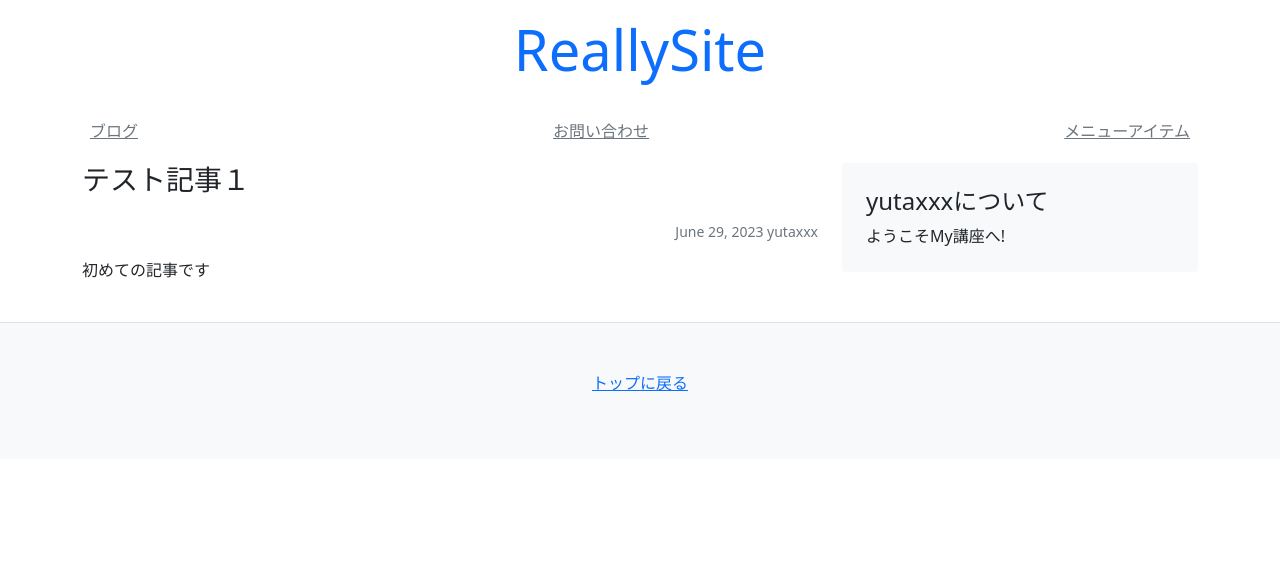
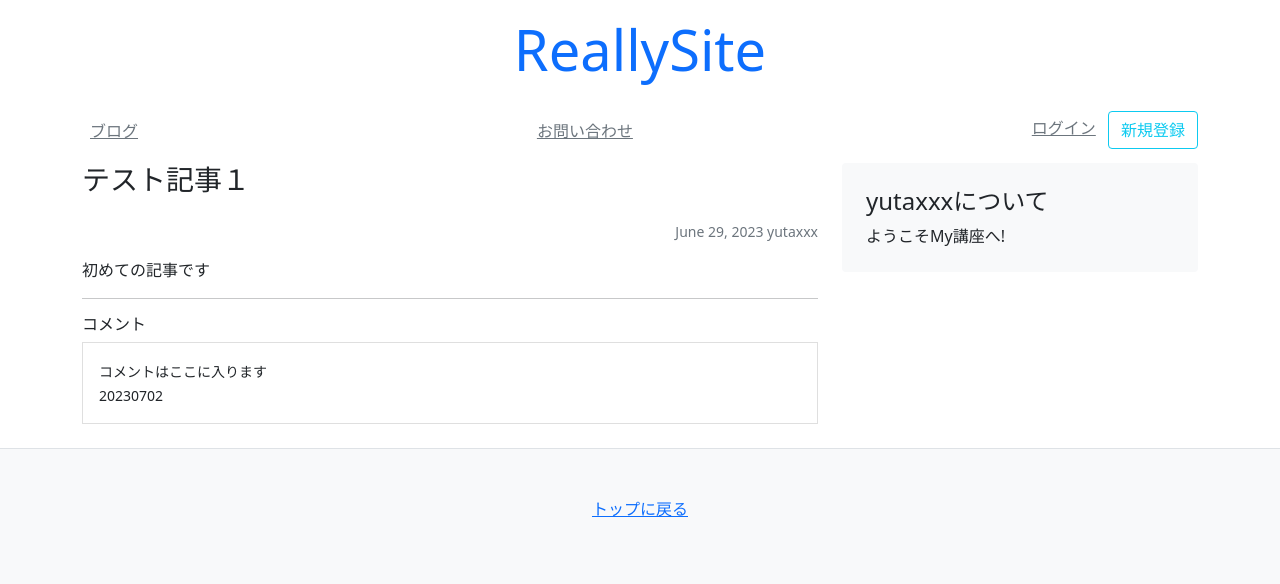
Before and after one commit to Yuta20132/blogapp_django, a Django app: page /blog/1/ in a window 1280 px wide. Shown: the top 584 px of the page. Run offline with Django 4.2, Linux system fonts and the light colour scheme; data comes from the database, SQL or seed files in the repository; both versions use the stored data as it was after the commit.

Commit message:
add login signup

```diff
--- a/config/templates/blog/article.html
+++ b/config/templates/blog/article.html
@@ -12,7 +12,9 @@
             <p class="small text-muted text-end"> {{article.created_at}} {{article.author}}</p>
             <p>{{article.text}}</p>
 
+            <hr>
 
+            {% include 'mysite/snippets/comment.html' %}
 
 
 
--- a/config/templates/mysite/base.html
+++ b/config/templates/mysite/base.html
@@ -5,6 +5,7 @@
 </head>
 <body>
     {% include 'mysite/snippets/header.html' %}
+    {% include 'mysite/snippets/messages.html' %}
     {%block content%}
     {% endblock %}
     {% include 'mysite/snippets/footer.html' %}
--- /dev/null
+++ b/config/templates/mysite/snippets/comment.html
@@ -0,0 +1,13 @@
+<div>
+    <h3 class="h6">コメント</h3>
+    <div class="list-group">
+        <a class="list-group-item list-group-item-action p-3 rounded-0" href="#">
+            <p class="m-0">
+                <small>コメントはここに入ります</small>
+            </p>
+            <p class="m-0">
+                <small>20230702</small>
+            </p>
+        </a>
+    </div>
+</div>
--- a/config/templates/mysite/snippets/header.html
+++ b/config/templates/mysite/snippets/header.html
@@ -11,7 +11,16 @@
         <nav class="nav d-flex justify-content-between">
             <a class="p-2 link-secondary" href="/blog">ブログ</a>
             <a class="p-2 link-secondary" href="#">お問い合わせ</a>
-            <a class="p-2 link-secondary" href="#">メニューアイテム</a>
+
+            {% if user.is_authenticated %}
+            <a href="/logout/" class="p-2 link-secondary" >ログアウト</a>
+            {% else %}
+            <div>
+                <a href="/login/" class="p-2 link-secondary" >ログイン</a>
+                <a href="/signuo/" class="btn btn-outline-info" >新規登録</a>
+            </div>
+            {% endif %}
+
         </nav>
     </div>
 </div>
--- /dev/null
+++ b/config/templates/mysite/snippets/messages.html
@@ -0,0 +1,9 @@
+{% comment %} メッセージです {% endcomment %}
+
+{% for msg in messages %}
+<nav class="py-2 {{msg.tags}}">
+    <div class="container">
+            {{msg}}
+    </div>
+</nav>
+{% endfor %}
```
Also changed, not shown: config/config/settings.py (+11 -0 lines), config/mysite/views.py (+14 -1 lines), config/templates/mysite/auth.html (+9 -0 lines), config/db.sqlite3.
